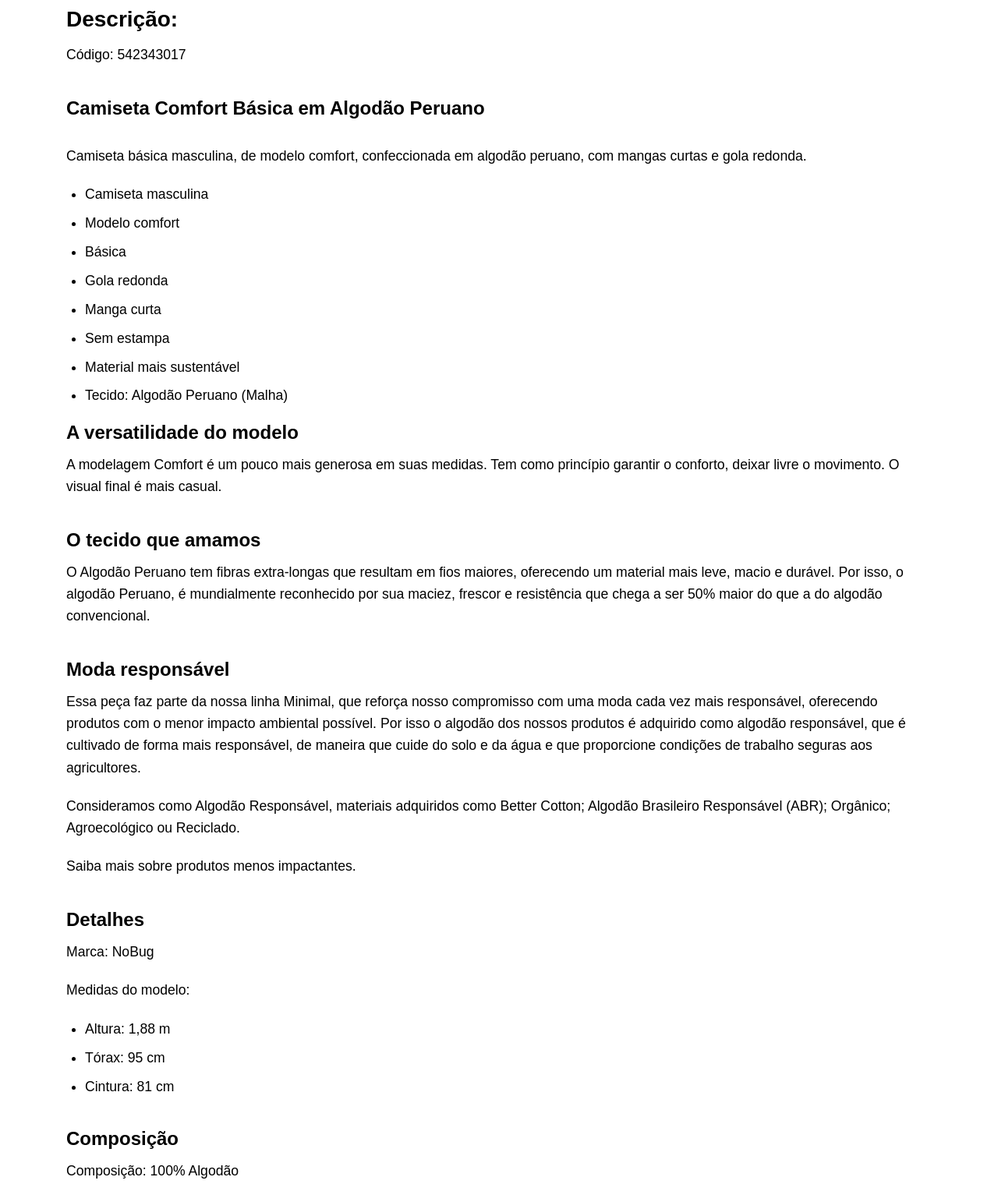
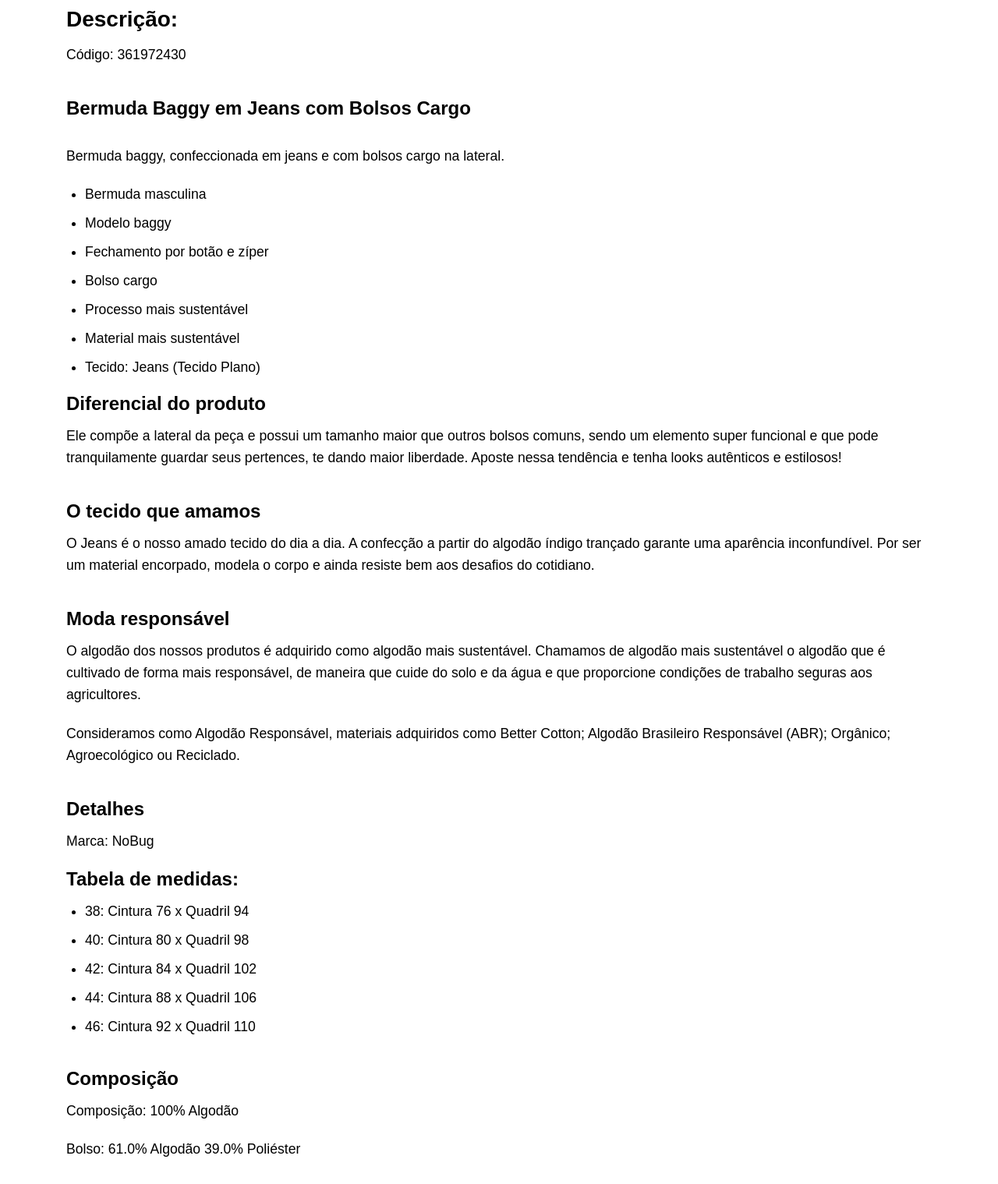
Before and after one commit to CapJao/NoBug, a plain HTML site: page bermudajeans.html in a window 1280 px wide. Shown: the part 640-2159 px from the top of the page at 78% size. Drawn offline with nearby package versions, Linux system fonts and the light colour scheme.

Commit message:
Update bermudajeans.html

```diff
--- a/bermudajeans.html
+++ b/bermudajeans.html
@@ -130,12 +130,13 @@
                     <span class="mr-2">★★★★★</span>
                     <span>(32 Avaliações)</span>
                 </div>
-                <p>em até 3x no cartão sem juros</p>
+                <p>em até 5x no cartão sem juros</p>
                 <div class="mb-3">
-                    <button class="btn btn-outline-secondary size-btn" onclick="selectSize('P')" data-size="P">P</button>
-                    <button class="btn btn-outline-secondary size-btn" onclick="selectSize('M')" data-size="M">M</button>
-                    <button class="btn btn-outline-secondary size-btn" onclick="selectSize('G')" data-size="G">G</button>
-                    <button class="btn btn-outline-secondary size-btn" onclick="selectSize('XG')" data-size="XG">XG</button>
+                    <button class="btn btn-outline-secondary size-btn" onclick="selectSize('38')" data-size="P">38</button>
+                    <button class="btn btn-outline-secondary size-btn" onclick="selectSize('40')" data-size="M">40</button>
+                    <button class="btn btn-outline-secondary size-btn" onclick="selectSize('42')" data-size="G">42</button>
+                    <button class="btn btn-outline-secondary size-btn" onclick="selectSize('44')" data-size="XG">44</button>
+                    <button class="btn btn-outline-secondary size-btn" onclick="selectSize('46')" data-size="46">46</button>
                 </div>
                 <div class="d-flex align-items-center mb-3">
                     <div class="input-group quantity-box mr-3">
@@ -157,50 +158,51 @@
         </div>
         <div class="spacer"></div>
         <h3>Descrição:</h3>
-        <p>Código: 542343017</p>
+        <p>Código: 361972430</p>
         <div class="spacer1"></div>
 
-        <h4>Camiseta Comfort Básica em Algodão Peruano</h4>
+        <h4>Bermuda Baggy em Jeans com Bolsos Cargo</h4>
         <div class="spacer1"></div>
-        <p>Camiseta básica masculina, de modelo comfort, confeccionada em algodão peruano, com mangas curtas e gola redonda.</p>
+        <p>Bermuda baggy, confeccionada em jeans e com bolsos cargo na lateral.</p>
 
         <ul>
-            <li>Camiseta masculina</li>
-            <li>Modelo comfort</li>
-            <li>Básica</li>
-            <li>Gola redonda</li>
-            <li>Manga curta</li>
-            <li>Sem estampa</li>
+            <li>Bermuda masculina</li>
+            <li>Modelo baggy</li>
+            <li>Fechamento por botão e zíper</li>
+            <li>Bolso cargo</li>
+            <li>Processo mais sustentável</li>
             <li>Material mais sustentável</li>
-            <li>Tecido: Algodão Peruano (Malha)</li>
+            <li>Tecido: Jeans (Tecido Plano)</li>
         </ul>
 
-        <h4>A versatilidade do modelo</h4>
-        <p>A modelagem Comfort é um pouco mais generosa em suas medidas. Tem como princípio garantir o conforto, deixar livre o movimento. O visual final é mais casual.</p>
+        <h4>Diferencial do produto</h4>
+        <p>Ele compõe a lateral da peça e possui um tamanho maior que outros bolsos comuns, sendo um elemento super funcional e que pode tranquilamente guardar seus pertences, te dando maior liberdade. Aposte nessa tendência e tenha looks autênticos e estilosos!</p>
         <div class="spacer1"></div>
 
         <h4>O tecido que amamos</h4>
-        <p>O Algodão Peruano tem fibras extra-longas que resultam em fios maiores, oferecendo um material mais leve, macio e durável. Por isso, o algodão Peruano, é mundialmente reconhecido por sua maciez, frescor e resistência que chega a ser 50% maior do que a do algodão convencional.</p>
+        <p>O Jeans é o nosso amado tecido do dia a dia. A confecção a partir do algodão índigo trançado garante uma aparência inconfundível. Por ser um material encorpado, modela o corpo e ainda resiste bem aos desafios do cotidiano.</p>
         <div class="spacer1"></div>
 
         <h4>Moda responsável</h4>
-        <p>Essa peça faz parte da nossa linha Minimal, que reforça nosso compromisso com uma moda cada vez mais responsável, oferecendo produtos com o menor impacto ambiental possível. Por isso o algodão dos nossos produtos é adquirido como algodão responsável, que é cultivado de forma mais responsável, de maneira que cuide do solo e da água e que proporcione condições de trabalho seguras aos agricultores.</p>
+        <p>O algodão dos nossos produtos é adquirido como algodão mais sustentável. Chamamos de algodão mais sustentável o algodão que é cultivado de forma mais responsável, de maneira que cuide do solo e da água e que proporcione condições de trabalho seguras aos agricultores.</p>
         <p>Consideramos como Algodão Responsável, materiais adquiridos como Better Cotton; Algodão Brasileiro Responsável (ABR); Orgânico; Agroecológico ou Reciclado.</p>
-        <p>Saiba mais sobre produtos menos impactantes.</p>
         <div class="spacer1"></div>
 
         <h4>Detalhes</h4>
         <p>Marca: NoBug</p>
-        <p>Medidas do modelo:</p>
+        <h4>Tabela de medidas:</h4>
         <ul>
-            <li>Altura: 1,88 m</li>
-            <li>Tórax: 95 cm</li>
-            <li>Cintura: 81 cm</li>
+            <li>38: Cintura 76 x Quadril 94</li>
+            <li>40: Cintura 80 x Quadril 98</li>
+            <li>42: Cintura 84 x Quadril 102</li>
+            <li>44: Cintura 88 x Quadril 106</li>
+            <li>46: Cintura 92 x Quadril 110</li>
         </ul>
         <div class="spacer1"></div>
 
         <h4>Composição</h4>
         <p>Composição: 100% Algodão</p>
+        <p>Bolso: 61.0% Algodão 39.0% Poliéster</p>
 
         <div class="spacer"></div>
 
```
